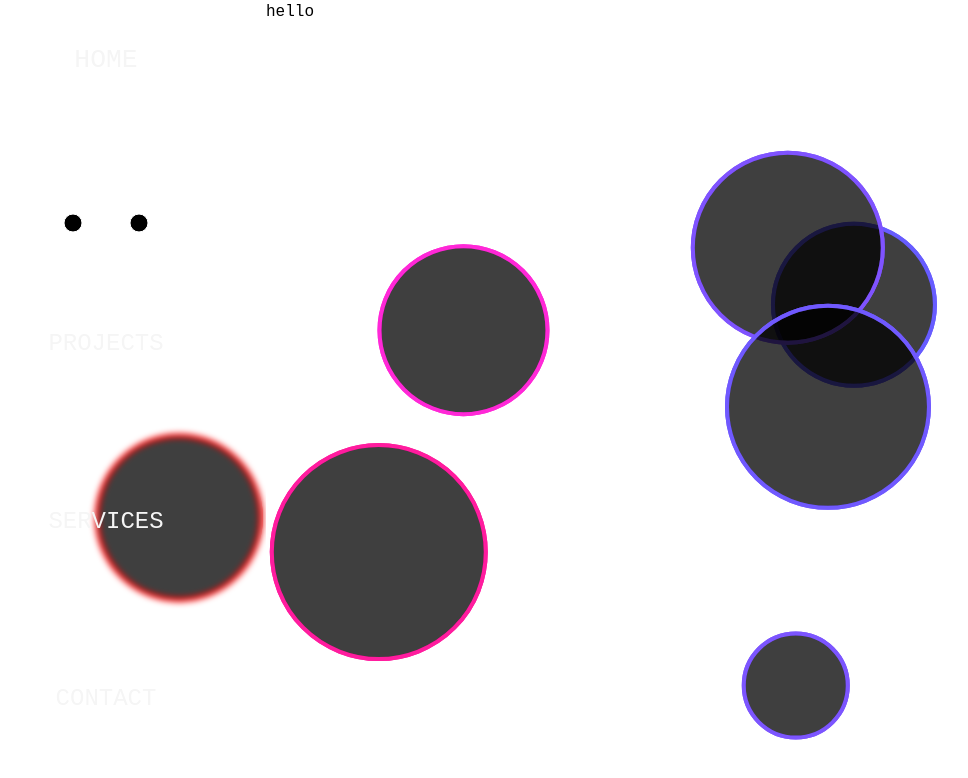
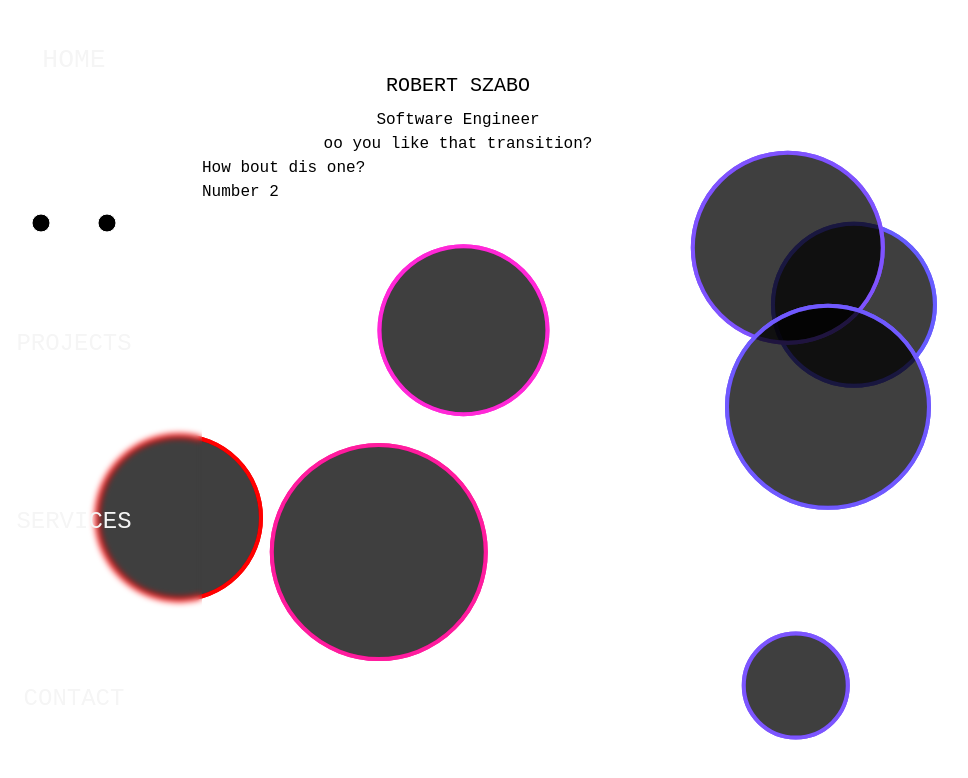
Before and after one commit to szabbbbu/ResumeWebsite, a Next.js app: page / in a window 1280 px wide. Shown: the top 778 px of the page, without its empty margins (54-1022 px from the left). Built offline with nearby package versions, Linux system fonts and the light colour scheme.

Commit message:
added animation components

```diff
--- a/src/app/globals.css
+++ b/src/app/globals.css
@@ -35,6 +35,10 @@
   background: transparent;
   backdrop-filter: blur(3px);
 }
+.add-blur {
+  background: transparent;
+  backdrop-filter: blur(3px);
+}
 
 .text-bittersweet {
   color: whitesmoke;
@@ -43,6 +47,17 @@
 .anim::after {
   content: "";
   background-color: blue;
+}
+
+.start-state {
+  opacity: 0;
+  transform: translateY(-50px);
+}
+
+.fade-in {
+  opacity: 1;
+  /* transform: translateY(0px); */
+  transition: 1s;
 }
 
 body {
--- a/src/app/page.tsx
+++ b/src/app/page.tsx
@@ -1,16 +1,22 @@
 
-//TODO: FINISH WRAPPING APP CONTEXT PROVIDER
+//TODO: change homepage content to "animated"
+
+import Animated from "@/components/Animated";
+import HomepageContent from "@/components/HomepageContent";
 
 export default function Home() {
 
-
   console.log("HOME RENDERED:")
   return (
-    <div>
-      hello
-      <div>
+    <main className="w-full h-full my-16 flex flex-col items-start justify-center">
+      <HomepageContent />
+      <Animated delay={500} >
+        <p>How bout dis one?</p>
+      </Animated>
 
-      </div>
-    </div>
+      <Animated delay={1000}>
+        <p>Number 2</p>
+      </Animated>
+    </main>
   );
 }
--- /dev/null
+++ b/src/components/Animated.tsx
@@ -0,0 +1,25 @@
+"use client"
+import { useEffect, useState } from "react";
+
+type Props = {
+    children: React.ReactNode;
+    delay: number; //milliseconds
+}
+
+export default function Animated({children, delay}: Props) {
+    const [show, setShow] = useState(false);
+
+    useEffect(() => {
+        setTimeout(() => {
+            setShow(true);
+        }, delay);
+    }, [])
+
+    return(
+        <div
+            className={`w-fit h-fit ${show ? "fade-in" : "start-state"}`}
+        >
+            {children}
+        </div>
+    );
+}
--- a/src/components/CustomLink.tsx
+++ /dev/null
@@ -1,15 +0,0 @@
-import Link from "next/link";
-import { ReactNode } from "react";
-
-type Props = {
-    to: string;
-    children: ReactNode
-}
-export default function CustomLink({to, children}: Props) {
-    return (
-        <Link className="h-fit w-full flex flex-col anim" href={to}>
-                {children}
-                {/* <span className="before:w-0 w-full h-4 bg-slate-100 transform translate-x-0 group-hover:translate-x-full transition-all overflow-hidden"></span> */}
-        </Link>
-    )
-}
--- /dev/null
+++ b/src/components/CustomLink/CustomLink.module.css
@@ -0,0 +1,13 @@
+
+#bar {
+    background-color: rgba(255, 255, 255, 0.9);
+    width: 0%;
+    height: 2%;
+    border-radius: 1px;
+    transition: width 333ms ease-in-out;
+}
+
+#container:hover ~ #bar {
+    width: 100%;
+    transition: width 333ms ease-in-out;
+}
--- /dev/null
+++ b/src/components/CustomLink/CustomLink.tsx
@@ -0,0 +1,18 @@
+import Link from "next/link";
+import { ReactNode } from "react";
+import Styles from "./CustomLink.module.css";
+
+type Props = {
+    to: string;
+    children: ReactNode
+}
+export default function CustomLink({to, children}: Props) {
+    return (
+        <div>
+            <Link id={Styles.container} className="h-fit w-full flex flex-col anim" href={to}>
+                    {children}
+            </Link>
+            <div id={Styles.bar}> </div>
+        </div>
+    )
+}
--- a/src/components/Header.tsx
+++ b/src/components/Header.tsx
@@ -1,5 +1,5 @@
 import Link from "next/link"
-import CustomLink from "./CustomLink"
+import CustomLink from "./CustomLink/CustomLink"
 import EyeBall from "./EyeBall";
 
 export default function Header() {
--- /dev/null
+++ b/src/components/HomepageContent.tsx
@@ -0,0 +1,20 @@
+"use client"
+
+import { useEffect, useState } from "react";
+
+export default function HomepageContent() {
+    const [show, setShow] = useState<boolean>(false);
+
+    useEffect(() => {
+        setShow(true);
+    }, [])
+
+    return(
+        <div className={`w-[50%] h-[25%] add-blur flex flex-col justify-start items-center rounded-md ${show ? "fade-in" : "start-state"}`} >
+            <h1 className="text-xl uppercase my-2">robert szabo</h1>
+            <div>Software Engineer</div>
+            <div>oo you like that transition?</div>
+
+        </div>
+    );
+}
```
Also changed, not shown: src/app/layout.tsx (+5 -8 lines), src/app/contact/page.tsx (line endings or trailing spaces), src/app/not-found.tsx (line endings or trailing spaces).
